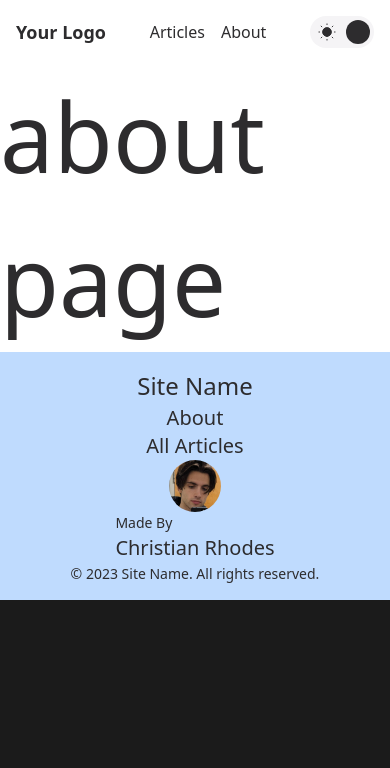
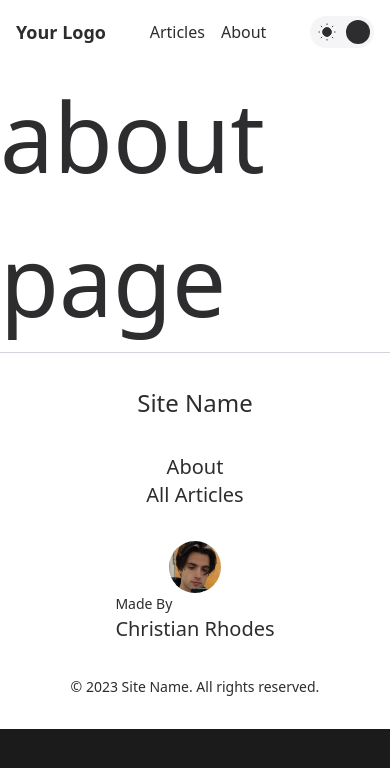
Before and after one commit to christianrhodes18/media-blog, a Next.js app: page /about in a window 390 px wide. Shown: the top 768 px of the page. Built offline with nearby package versions, Linux system fonts and the light colour scheme.

Commit message:
update footer responsiveness

```diff
--- a/app/components/Footer.tsx
+++ b/app/components/Footer.tsx
@@ -7,21 +7,26 @@ const Footer: React.FC = () => {
   const year = new Date().getFullYear();
 
   return (
-    <footer className="p-4 flex flex-col justify-center bg-blue-200">
-      <h5 className="mx-auto">Site Name</h5>
-      <div className="mx-auto flex flex-col justify-center font-medium text-xl">
+    <footer>
+      <hr className="border-gray-300 dark:border-gray-700" />
+      <div className="p-4 flex flex-col lg:flex-row align-middle justify-center">
+        <div className='mx-auto'>
+          <h5 className="mx-auto py-4">Site Name</h5>
+          <div className="mx-auto flex flex-col justify-center font-medium text-xl py-4">
             <Link className='mx-auto' href="/about">About</Link>
             <Link className='mx-auto' href="/posts">All Articles</Link>
           </div>
-      <div className="mx-auto">
+        </div>
+        <div className="mx-auto py-4">
           <AuthorCredit
             firstName="Christian"
             lastName="Rhodes"
             image='christian.jpg'
           />
         </div>
-      <div className="mx-auto body2">
+        <div className="mx-auto lg:my-auto body2 py-4">
           <p>&copy; {year} Site Name. All rights reserved.</p>
+        </div>
       </div>
     </footer>
   );
```
Lines whose indentation alone changed are shown as unchanged.
